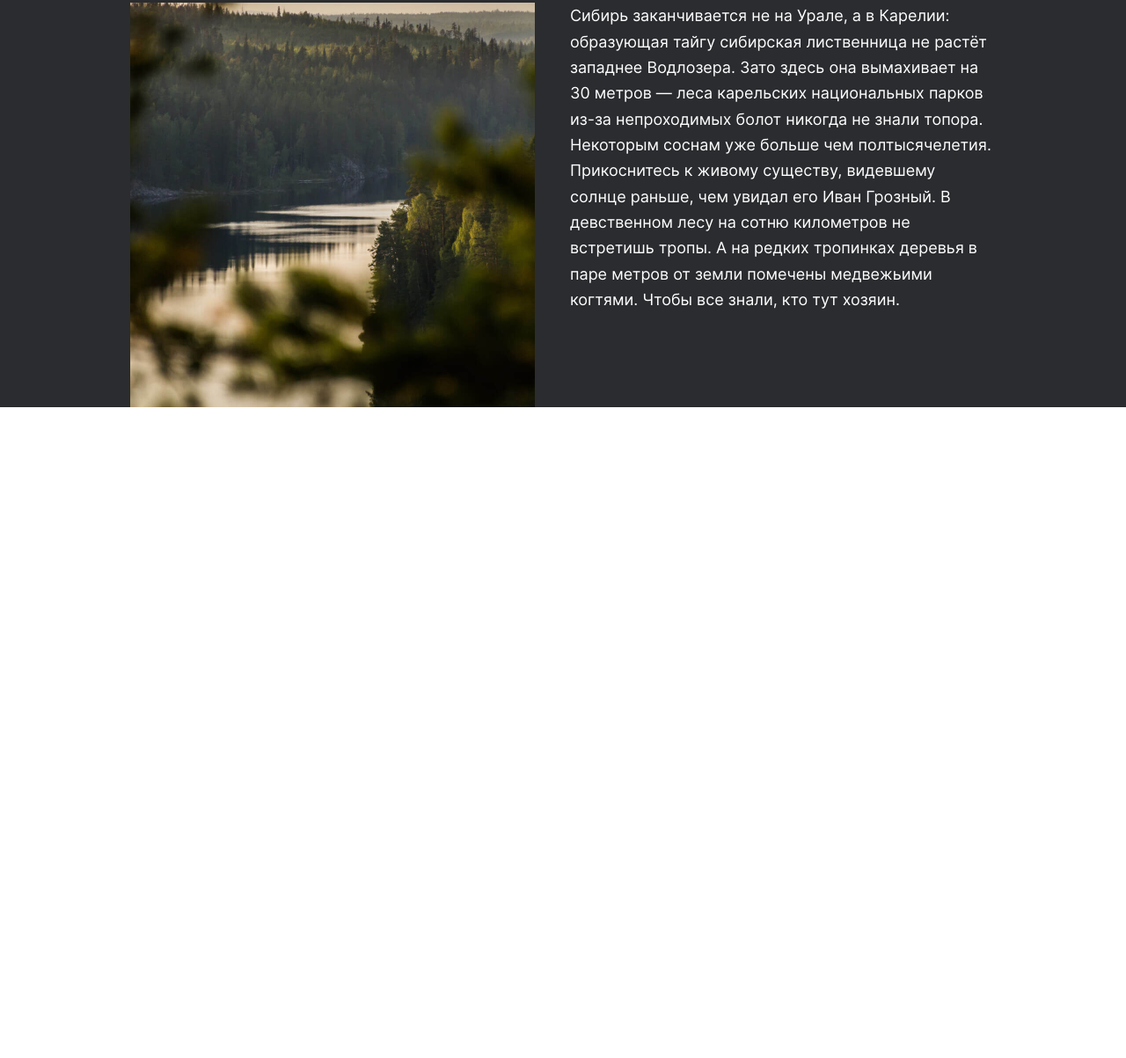
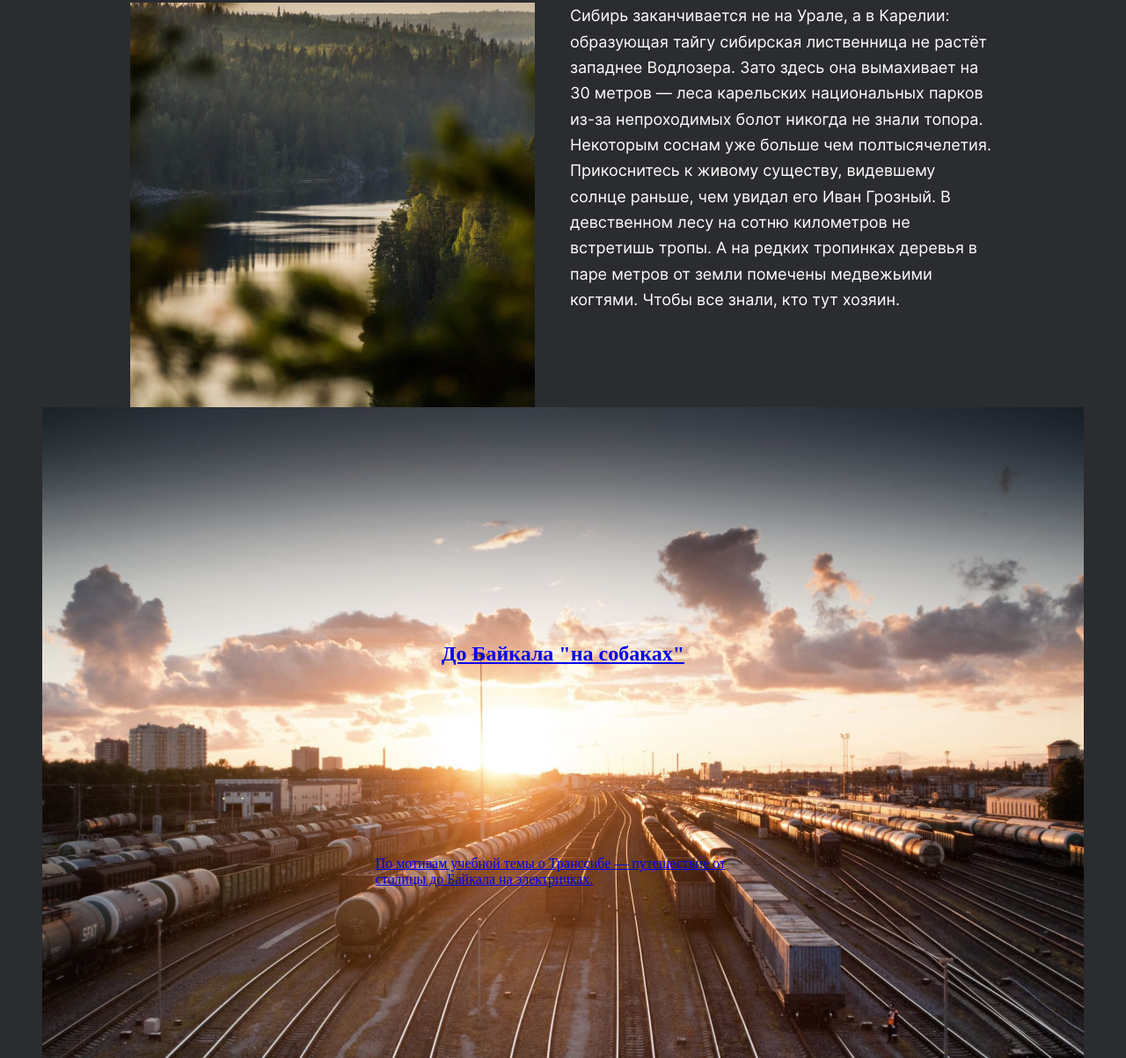
Before and after one commit to MihailB12109/russian-travel, a plain HTML site: page index.html in a window 1280 px wide. Shown: the part 5450-6653 px from the top of the page at 88% size. Before the commit the page ends 5913 px from the top, so only its background shows below. Drawn offline with Linux system fonts and the light colour scheme.

Commit message:
new file:   blocks/cover/__background/cover__background.css 	new file:   blocks/cover/__overlay/cover__overlay.css 	new file:   blocks/cover/__subtitle/cover__subtitle.css 	new file:   blocks/cover/__title/cover__title.css 	new file:   blocks/cover/cover.css 	modified:   blocks/place/__link/place__link.css 	modified:   index.html 	modified:   pages/index.css

```diff
--- /dev/null
+++ b/blocks/cover/__background/cover__background.css
@@ -0,0 +1,9 @@
+.cover__background{
+    margin:0;
+    padding:0;
+    max-width: 1184px;
+    max-height: 740px;
+    z-index: 0;
+    grid-column: 1/4;
+  grid-row: 1/4;
+}
--- /dev/null
+++ b/blocks/cover/__subtitle/cover__subtitle.css
@@ -0,0 +1,5 @@
+.cover__subtitle{
+    grid-column: 2;
+  grid-row: 3;
+  z-index: 2;
+}
--- /dev/null
+++ b/blocks/cover/__title/cover__title.css
@@ -0,0 +1,5 @@
+.cover__title{
+    grid-column: 2;
+  grid-row: 2;
+  z-index: 2;
+}
--- /dev/null
+++ b/blocks/cover/cover.css
@@ -0,0 +1,8 @@
+.cover{
+    display:grid;
+    justify-content: space-around;
+    justify-items: center;
+    grid-template-columns:repeat(3, 1fr);
+    grid-template-rows: repeat(3,1fr);
+
+}
--- a/blocks/place/__link/place__link.css
+++ b/blocks/place/__link/place__link.css
@@ -1,10 +1,13 @@
 .place__link{
     margin:0;
-    width: 456px;
     color: #FFF;
+    width: max-content;
     font-size: 18px;
     font-family: Inter;
     line-height: 22px;
     text-decoration-line: underline;
     margin-top:12px;
 }
+.place__link:hover{
+    opacity: 0.3;
+}
--- a/index.html
+++ b/index.html
@@ -147,6 +147,13 @@
                 </div>
             </div>
         </div>
+            <a class="cover" href="https://stampsy.com/na-elektrichkakh-do-baikala" target="_blank">
+                <h2 class='cover__title'>До Байкала "на собаках"</h2>
+                <p class='cover__subtitle'>По мотивам учебной темы о Транссибе — путешествие от столицы до Байкала на
+                    электричках.</p>
+                    <div class="cover__overlay"></div>
+                    <img class="cover__background" src='./images/cover-trains.jpg' alt="Ж/Д узел">
+            </a>
     </div>
 </body>
 
--- a/pages/index.css
+++ b/pages/index.css
@@ -27,3 +27,8 @@
 @import url(../blocks/place/__url-heading/place__url-heading.css);
 @import url(../blocks/place/__image/place__image.css);
 @import url(../blocks/place/__paragraph/place__paragraph.css);
+@import url(../blocks/cover/cover.css);
+@import url(../blocks/cover/__title/cover__title.css);
+@import url(../blocks/cover/__subtitle/cover__subtitle.css);
+@import url(../blocks/cover/__overlay/cover__overlay.css);
+@import url(../blocks/cover/__background/cover__background.css);
```
Also changed, not shown: blocks/cover/__overlay/cover__overlay.css (added).
